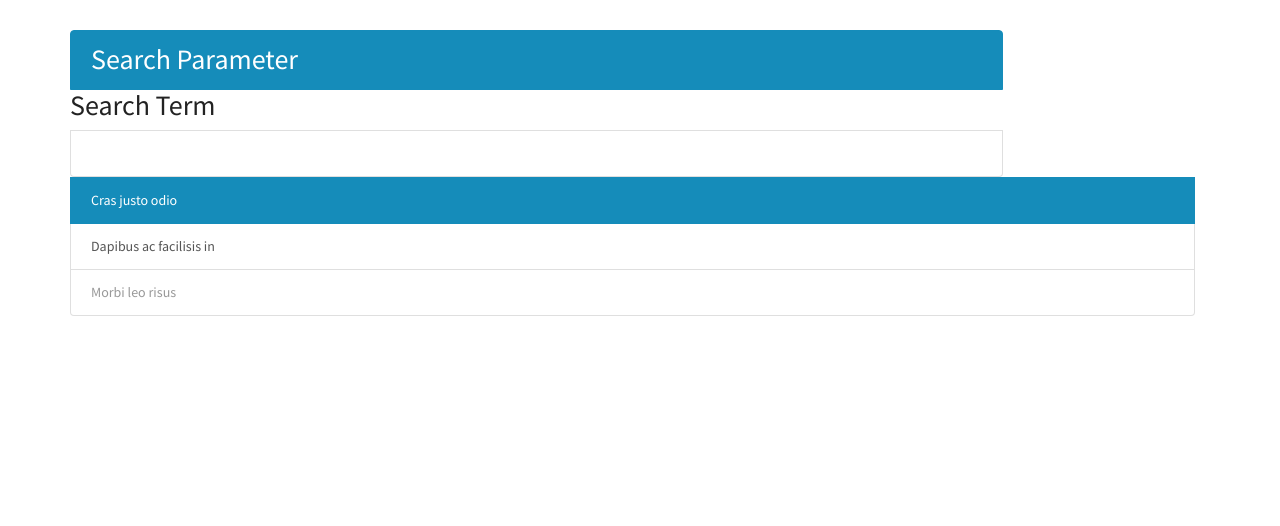
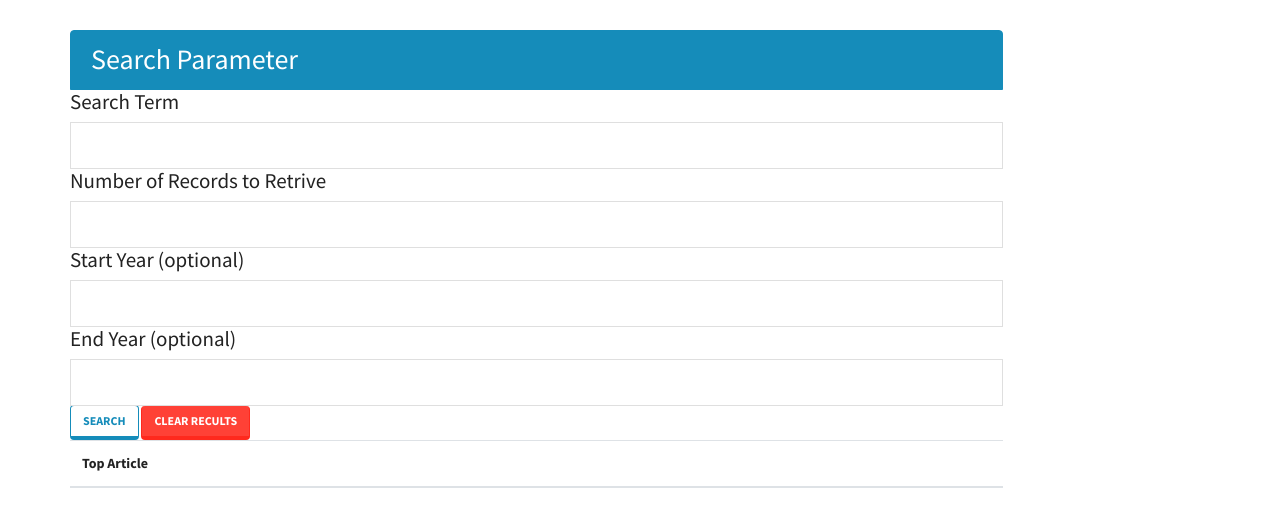
Before and after one commit to srvinu/NYTimes, a plain HTML site: page index.html in a window 1280 px wide. Shown: the part 224-750 px from the top of the page. Drawn offline with Linux system fonts and the light colour scheme.

Commit message:
initial push

```diff
--- a/index.html
+++ b/index.html
@@ -15,19 +15,41 @@
         <div class="list-group container">
           <div class=row>
             <div class="col-sm-10 col-md-10 col-lg-10">
-                <h2 class="list-group-item list-group-item-action active"> Search Parameter</h2>
-                <h2>Search Term</h2>
+                <h2 class="list-group-item list-group-item-action active"> Search Parameter</h3>
+                <h4>Search Term</h4>
                 <input type="text" class="list-group-item list-group-item-action" id="searchTerm">
+                <h4>Number of Records to Retrive</h4>
+                <input type="text" class="list-group-item list-group-item-action" id="numOfRecords">
+                <h4>Start Year (optional)</h4>
+                <input type="text" class="list-group-item list-group-item-action" id="startYear">
+                <h4>End Year (optional)</h4>
+                <input type="text" class="list-group-item list-group-item-action" id="endYear">
+                <input id="search" type="submit" value="Search" class="btn btn-outline-primary">
+                <input id="clear" type="submit" value="Clear Recults" class="btn btn-danger">
+            </div>
+            </div>
+            </div>
+    </form>
+
+   <form>
+        <div class="list-group container">
+          <div class=row>
+            <div class="col-sm-10 col-md-10 col-lg-10">
+                <table class="table" id="articles">
+                    <thead>
+                      <tr>
+                        <th scope="col">Top Article</th>
+                      </tr>
+                    </thead>
+                    <tbody id="tdArticle">
+                      <!-- <tr>
+                        <td>Ellen Burstyn, Matthew McConaughey, Mackenzie Foy, John Lithgow</td>
+                      </tr> -->
+                      <!-- Insert additional movie rows here -->
+                    </tbody>
+                  </table>
 
             </div>
-
-          </div>
-            <a href="#" class="list-group-item list-group-item-action active">
-              Cras justo odio
-            </a>
-            <a href="#" class="list-group-item list-group-item-action">Dapibus ac facilisis in
-            </a>
-            <a href="#" class="list-group-item list-group-item-action disabled">Morbi leo risus
-            </a>
-          </div>
+            </div>
+            </div>
     </form>
```
